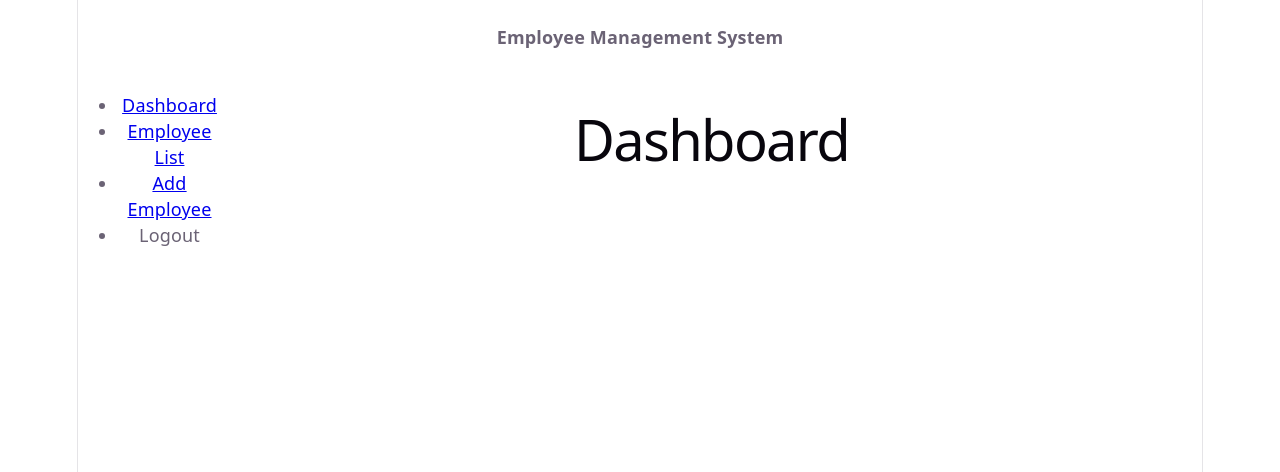
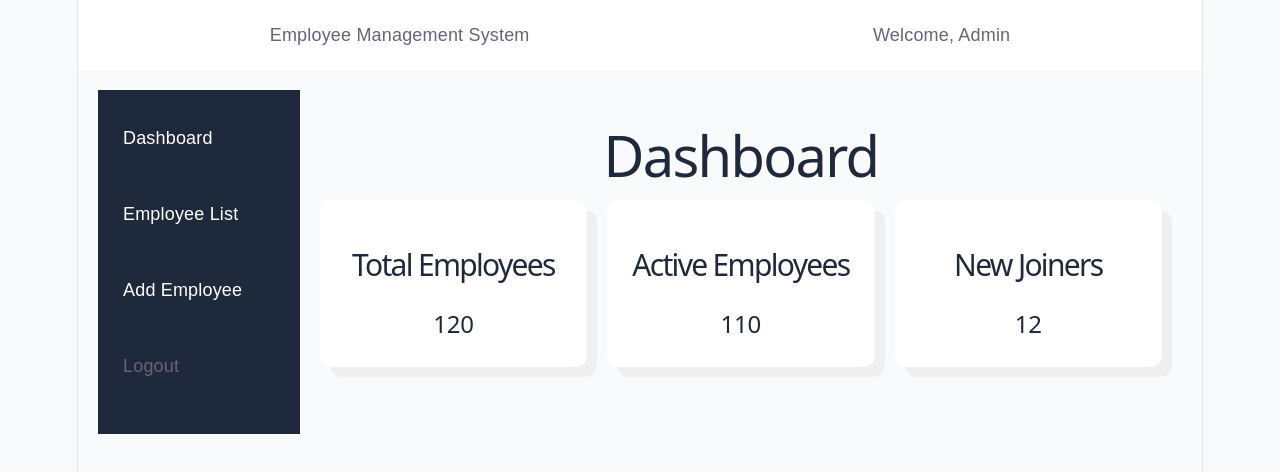
Before and after one commit to shubasini-shuba/employee-management-system, a React (Vite) app: page /dashboard in a window 1280 px wide. Shown: the top 472 px of the page. Built offline with nearby package versions, Linux system fonts and the light colour scheme.

Commit message:
navigation sidebars and login dashboard designs are created

```diff
--- /dev/null
+++ b/src/components/Layout/layout.css
@@ -0,0 +1,20 @@
+.layout-container {
+  display: flex;
+  padding: 20px;
+}
+.main-content {
+  padding: 20px;
+  width: 100%;
+}
+@media (max-width:768px) {
+  .layout-container{
+    flex-direction: column;
+  }
+  .sidebar{
+    width: 100%;
+    min-height: auto;
+  }
+  .main-content {
+    width: 100%;
+  }
+}
--- a/src/components/Layout/layout.jsx
+++ b/src/components/Layout/layout.jsx
@@ -1,15 +1,16 @@
 import Navbar from "./navbar";
 import Sidebar from "./sidebar";
+import "./layout.css";
 
 function Layout({children}) {
   return (
       <>
       <Navbar/>
-      <div style={{display:"flex"}}>
+      <div className="layout-container">
       <Sidebar/>
-      <div style={{padding:"20px", width:"100%"}}>
+      <main className="main-content">
         {children}
-      </div>
+      </main>
       </div>
       </>
   )
--- /dev/null
+++ b/src/components/Layout/navbar.css
@@ -0,0 +1,18 @@
+.navbar{
+  display: flex;
+  justify-content: space-around;
+  align-items: center;
+  padding: 20px;
+  background-color: #FFFFFF;
+  height: 70px;
+  /*test
+  display: flex;
+  justify-content: center;
+  align-items: center;*/
+}
+.navbar__logo{
+  color: var(--primary-color);
+}
+.navbar__profile {
+  color: var(--primary-color);
+}
--- a/src/components/Layout/navbar.jsx
+++ b/src/components/Layout/navbar.jsx
@@ -1,6 +1,10 @@
+import "./navbar.css";
 function Navbar() {
   return (
-    <h4>Employee Management System</h4>
+    <nav className="navbar">
+      <div className="logo">Employee Management System</div>
+      <div className="profile">Welcome, Admin</div>
+    </nav>
   )
 }
 export default Navbar;
--- /dev/null
+++ b/src/components/Layout/sidebar.css
@@ -0,0 +1,26 @@
+.sidebar {
+  width: 250px;
+  min-height: calc(100vh-70px);
+  background-color: var(--sidebar-color);
+}
+.sidebar_menu {
+  padding: 20px 0;
+  text-align: left;
+  list-style: none;
+}
+.sidebar_menu li {
+  padding: 15px 25px;
+  cursor: pointer;
+  transition: 0.3s;
+  margin-bottom: 20px;
+}
+.sidebar li:nth-last-child{
+  margin-bottom: 0;
+}
+.sidebar_menu li:hover {
+  background-color: #3F567C;
+}
+.sidebar_menu li a {
+  text-decoration: none;
+  color: #FFFFFF;
+}
--- a/src/components/Layout/sidebar.jsx
+++ b/src/components/Layout/sidebar.jsx
@@ -1,7 +1,9 @@
+import "./sidebar.css";
 import { Link } from "react-router-dom";
 function Sidebar() {
   return (
-      <ul>
+    <nav className="sidebar">
+      <ul className="sidebar_menu">
         <li>
         < Link to="/dashboard">Dashboard</Link>
         </li>
@@ -13,6 +15,7 @@ function Sidebar() {
         </li>
         <li>Logout</li>
       </ul>
+    </nav>
   )
 }
 export default Sidebar;
--- a/src/main.jsx
+++ b/src/main.jsx
@@ -3,6 +3,7 @@ import { createRoot } from 'react-dom/client'
 import './index.css'
 import App from './App.jsx'
 import { BrowserRouter } from 'react-router-dom'
+import "./styles/global.css";
 
 createRoot(document.getElementById('root')).render(
   <StrictMode>
--- a/src/pages/Dashboard.jsx
+++ b/src/pages/Dashboard.jsx
@@ -1,9 +1,39 @@
 import Layout from "../components/layout/layout";
+import "./dashboard.css";
 
+const dashboardData = [
+  {
+    title: "Total Employees",
+    value: 120
+  },
+  {
+    title: "Active Employees",
+    value: 110
+  },
+  {
+    title: "New Joiners",
+    value: 12
+  }
+];
 function Dashboard() {
   return(
   <Layout>
-    <h1>Dashboard</h1>
+    <div className="dashboard">
+      <h1>Dashboard</h1>
+      <div className="card-container">
+        {
+          dashboardData.map((item)=>{
+            return (
+            <div className="card">
+              <h1>{item.title}</h1>
+              <h2>{item.value}</h2>
+            </div>
+          )
+          })
+        }
+      </div>
+    </div>
+
     </Layout>
   )
 }
--- a/src/pages/Login.jsx
+++ b/src/pages/Login.jsx
@@ -1,6 +1,16 @@
+import "./login.css";
+
 function Login (){
   return(
-    <hi>Login</hi>
-  )
+    <div className="login-container">
+      <div className="login-card">
+        <h1>Employee Management</h1>
+        <h2>Login</h2>
+        <input type="email" placeholder="Enter Email"/>
+        <input type="password" placeholder="Enter Password"/>
+        <button>Login</button>
+      </div>
+    </div>
+  );
 }
 export default Login;
--- /dev/null
+++ b/src/pages/dashboard.css
@@ -0,0 +1,18 @@
+.card-container {
+  display: grid;
+  grid-template-columns: repeat(auto-fit, minmax(220px, 1fr));
+  gap:20px;
+  margin-top: 30px;
+}
+.card {
+  background-color: #FFFFFF;
+  border-radius: 12px;
+  padding: 20px;
+  box-shadow: 10px 10px #EFEFEF;
+}
+.card:hover {
+  transform: translateY(-5px);
+}
+.card h1 {
+  font-size: 30px;
+}
--- /dev/null
+++ b/src/pages/login.css
@@ -0,0 +1,42 @@
+.login-container{
+  min-height: 100vh;
+  background-color: #F5F7FA;
+  display: flex;
+  justify-content: center;
+  align-items: center;
+}
+.login-card {
+  width: 450px;
+  background-color: #FFFFFF;
+  padding: 40px;
+  border-radius: 12px;
+  box-shadow: 0 4px 15px rgb(100 97 97);
+  display: flex;
+  flex-direction: column;
+  gap: 20px;
+}
+.login-card h1 {
+  font-size: 30px;
+  font-weight: 600;
+}
+.login-card input {
+  padding: 12px;
+  border:1px solid #D1D5DB;
+  border-radius: 8px;
+  font-size: 16px;
+  outline:none;
+}
+.login-card input:focus {
+  border-color: #2563EB;
+  outline: none;
+}
+.login-card button {
+  padding: 15px;
+  background-color: #2563EB;
+  color: #FFFFFF;
+  border: none;
+  border-radius: 8px;
+  font-size: 16px;
+  cursor: pointer;
+  transition: 0.3s;
+}
--- /dev/null
+++ b/src/styles/global.css
@@ -0,0 +1,22 @@
+:root{
+  --primary-color:#2563EB;
+  --sidebar-color:#1E293B;
+  --background-color:#F8FAFC;
+  --card-color:#FFFFFF;
+  --text-color:#334155;
+  --success-color:#22C55E;
+  --warning-color:#F59E0B;
+  --danger-color:#EF4444;
+}
+*{
+  margin: 0;
+  padding: 0;
+  box-sizing: border-box;
+}
+body{
+  background: var(--background-color);
+  font-family:Arial, Helvetica, sans-serif;
+}
+h1,h2,h3,h4,h5,h6{
+  color: #1E293B;
+}
```
